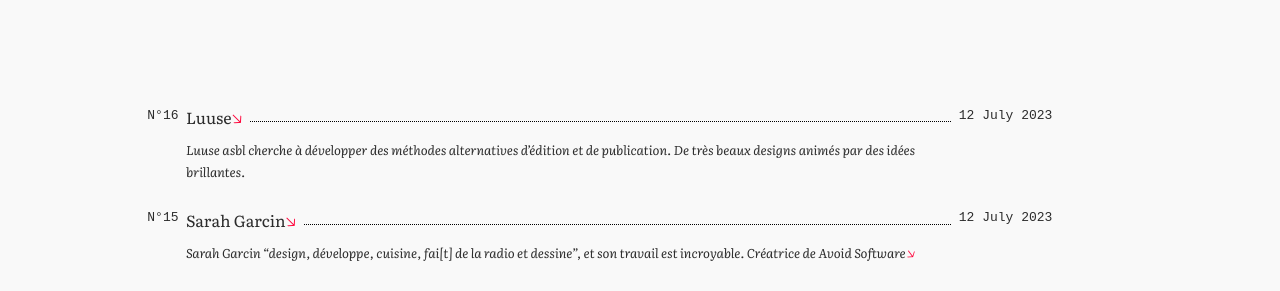
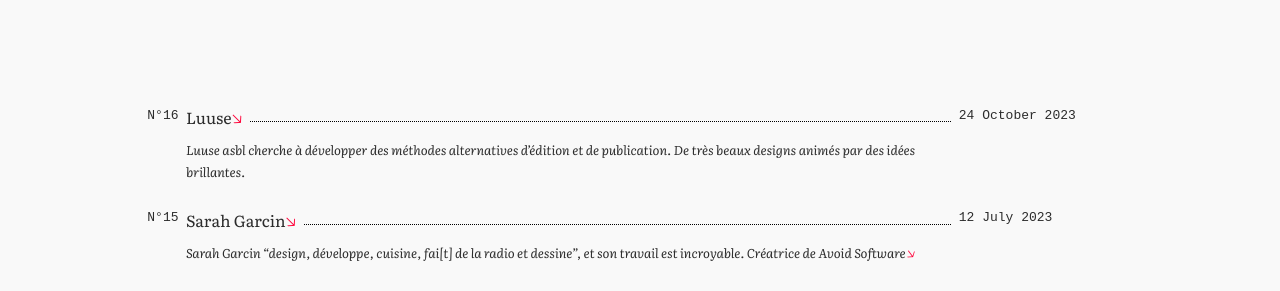
Before and after one commit to PQuod/dev_portfolio, a Jekyll site: the page built from fr/_posts/places/2023-10-24-luuse.md, in a window 1280 px wide. Shown: the part 144-435 px from the top of the page. Built offline with Jekyll 4.4.1, drawn with Linux system fonts in a browser that asks for light colours.

Commit message:
Update 2023-10-24-luuse.md

```diff
--- a/fr/_posts/places/2023-10-24-luuse.md
+++ b/fr/_posts/places/2023-10-24-luuse.md
@@ -1,7 +1,7 @@
 ---
 layout: places
 title: "Luuse"
-date: 2023-07-12
+date: 2023-10-24
 categories: "places"
 link: "https://www.luuse.io/projects/"
 lang: fr
```
